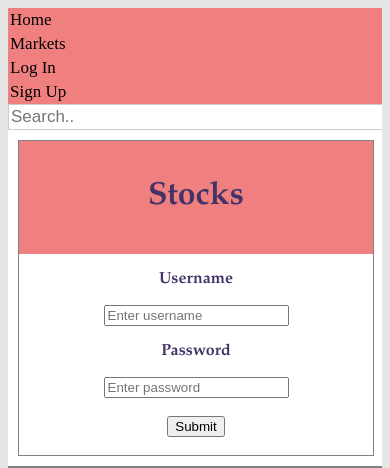
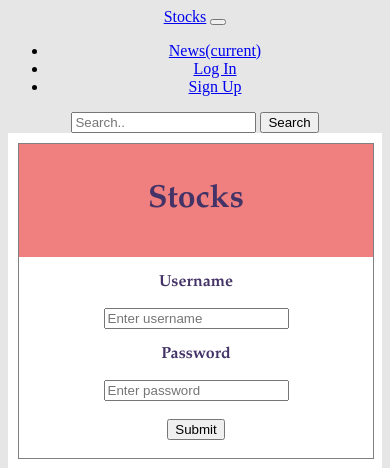
Before and after one commit to krg25/IT490-Frontend, a PHP site: page /login.php in a window 390 px wide. Shown: the top 468 px of the page. Run offline with PHP 8.4, Linux system fonts and the light colour scheme.

Commit message:
Navbar changes to fit mobile view
Added bootstrap

```diff
--- a/header.php
+++ b/header.php
@@ -1,27 +1,52 @@
 
 <link rel="stylesheet" type="text/css" href="style.css">
-   <div class="topnav">
-      <!-- navbar -->
-      <a href=/>Home</a>
-      <a href=stocks.php>Markets</a>
+<!-- essentially the navbar -->
+<nav class="navbar navbar-expand-lg navbar-light bg-light">
+    <a class="navbar-brand" href=index.php>Stocks</a>
+
+    <!-- button for mobile view -->
+    <button class="navbar-toggler" type="button" data-toggle="collapse" data-target=#navbarSupportedContent aria-controls="navbarSupportedContent" aria-expanded="false" aria-label="Toggle navigation">
+        <span class="navbar-toggler-icon"></span>
+    </button>
+
+    <div class="collapse navbar-collapse" id="navbarSupportedContent">
+        <ul class="navbar-nav mr-auto">
+            <li class="nav-item">
+                <a class="nav-link" href=stocks.php>News<span class="sr-only">(current)</span></a>
+            </li>
+
 <?php
 	session_start();
 	if (!isset($_SESSION['user'])){
 		echo("
-        <a href=login.php>Log In</a>
-        <a href=register.php>Sign Up</a>
+			<li class=\"nav-item\">
+			    <a class=\"nav-link\" href=login.php>Log In</a>
+			</li>
+			<li class=\"nav-item\">
+			    <a class=\"nav-link\" href=register.php>Sign Up</a>
+			</li>
+
 	");
 	}else{
 		echo("
-      <a href=profile.php?id=".$_SESSION['ID'].">Profile</a>
-      <a href=portfolio.php>My Portfolio</a>
-      <a href=logout.php>Logout</a>
+			<li class=\"nav-item\">
+			    <a class=\"nav-link\" href=profile.php?id=".$_SESSION['ID'].">Profile</a>
+			<\li>
+			<li class=\"nav-item\">
+			    <a class=\"nav-link\" href=portfolio.php>My Portfolio</a>
+			<\li>
+			<li class=\"nav-item\">
+			    <a class=\"nav-link\" href=logout.php>Logout</a>
+			</li>
            ");
         }
+
 	?>
-     <!-- <div class="search-container"> I don't like it.-->
-        <form action='search.php'>
-          <input type='text' placeholder='Search..' name='search'>
+	</ul>
+        <form class="form-inline my-2 my-lg-0" action='search.php'>
+          <input class="form-control mr-sm-2" type='search' placeholder='Search..' aria-label="Search">
+          <button class="btn btn-outline-success my-2 my-sm-0" type="submit">Search</button>
         </form>
+
 	</div>
-    <!-- </div> -->
+</nav>
```
Lines whose indentation alone changed are shown as unchanged.
